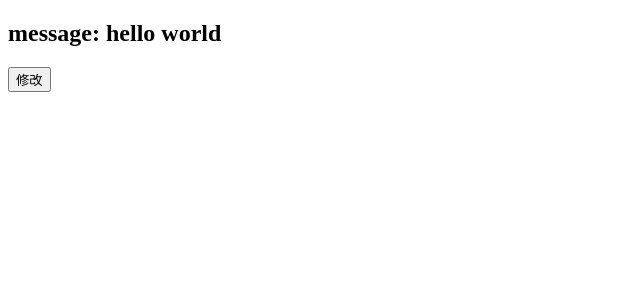
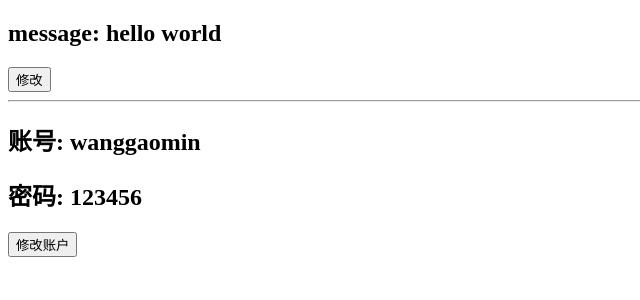
Before and after one commit to wgm0813/setup-demo, a Vue app: page / in a window 1280 px wide. Shown: the top 300 px of the page, without its empty margins (0-640 px from the left). Built offline with nearby package versions, Linux system fonts and the light colour scheme.

Commit message:
定义响应式数据-reactive:复杂类型的数据，只能是复杂类型的数据

```diff
--- a/src/02_Setup定义数据/App.vue
+++ b/src/02_Setup定义数据/App.vue
@@ -2,21 +2,37 @@
   <div>
     <h2>message: {{ message }}</h2>
     <button @click="changeBtn">修改</button>
+    <hr>
+
+    <h2>账号: {{ account.username }}</h2>
+    <h2>密码: {{ account.password }}</h2>
+    <button @click="changeName">修改账户</button>
   </div>
 </template>
 
 <script>
+import {reactive} from 'vue'
 export default {
   setup() {
     // 定义普通的数据
-    // 缺点：数据不是响应式的
+    // 缺点：数据不是响应式的,点击修改页面没有变化
     let message = "hello world"
-
     const changeBtn = () => {
       message = '王高敏'
       console.log(message)
     }
-    return  {message,changeBtn}
+
+    //定义响应式数据
+    // reactive函数:定义复杂类型的数据
+    const account = reactive({
+      username: 'wanggaomin',
+      password: '123456'
+    });
+    const changeName = () => {
+      account.username = '王高敏'
+      console.log(account)
+    }
+    return  {message,changeBtn,account,changeName}
   }
 }
 </script>
```
